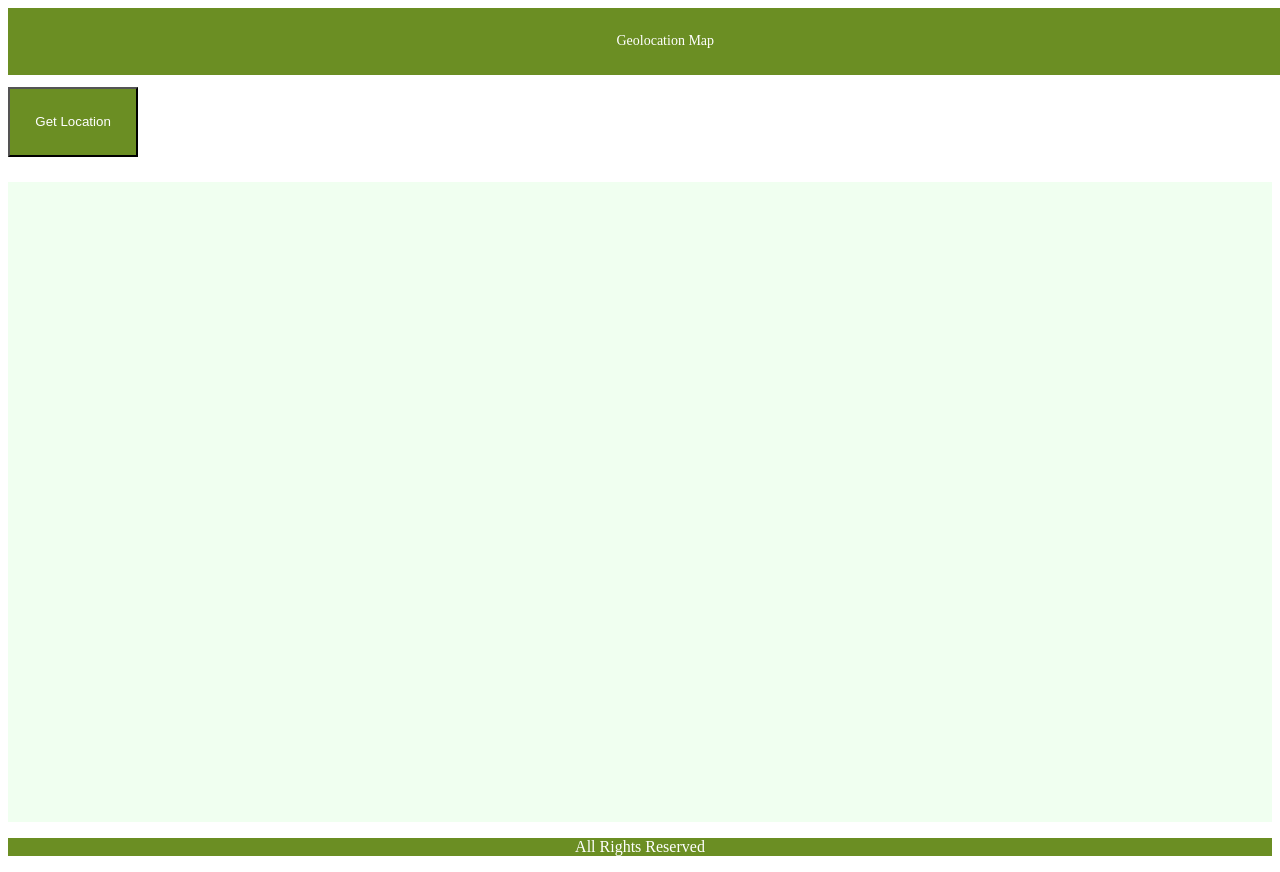
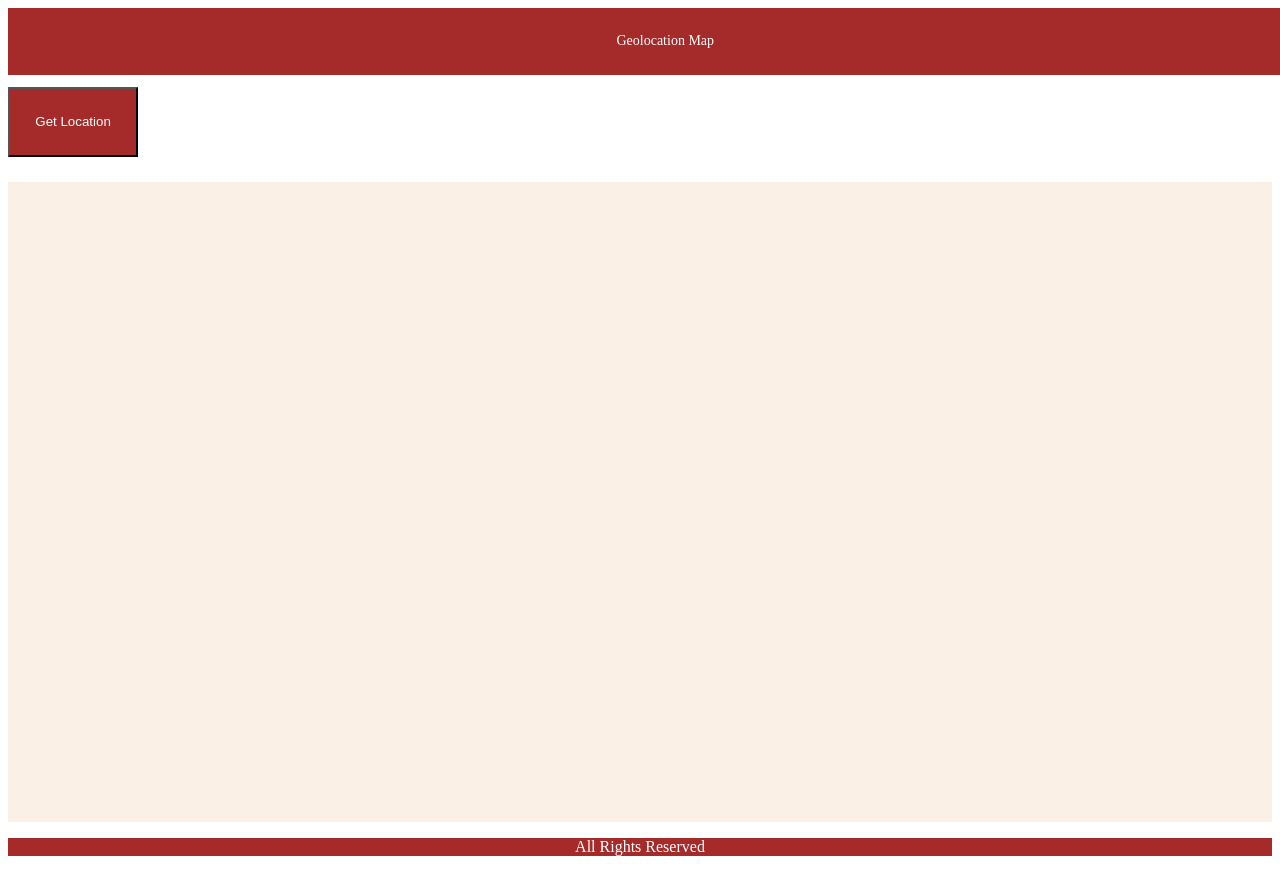
Before and after one commit to warihanagumah/GeoLocation, a plain HTML site: page index.html in a window 1280 px wide. Shown: the top 872 px of the page. Drawn offline with Linux system fonts and the light colour scheme; some packages are replaced by stand-ins of ours.

Commit message:
name resolved

```diff
--- a/index.html
+++ b/index.html
@@ -13,7 +13,7 @@
     #myMap{
       height:80vh;
       width:100%;
-      background: #F0FFF0;
+      background: #FAF0E6;
 
     }
     .container{
@@ -22,7 +22,7 @@
     }
     .myHeader{
       width: 100%;
-      background: #6B8E23;
+      background: #A52A2A;
       color: #fff;
       font-size: 14px;
       padding: 2%;
@@ -31,7 +31,7 @@
     }
 
     #geolocation{
-      background: #6B8E23;
+      background: #A52A2A;
       color: #fff;
       padding: 2%;
       margin-bottom: 2%;
@@ -73,7 +73,7 @@
     	</div><!-- /content -->
 
       <div class="container"><!--footer-->
-        <p style="text-align:center; background:#6B8E23; color:white">All Rights Reserved</p>
+        <p style="text-align:center; background:#A52A2A; color:white">All Rights Reserved</p>
       </div>
 
   </body>
```
Also changed, not shown: config.xml (+13 -13 lines), icon.png (added), res/icon/icon.png (added).
